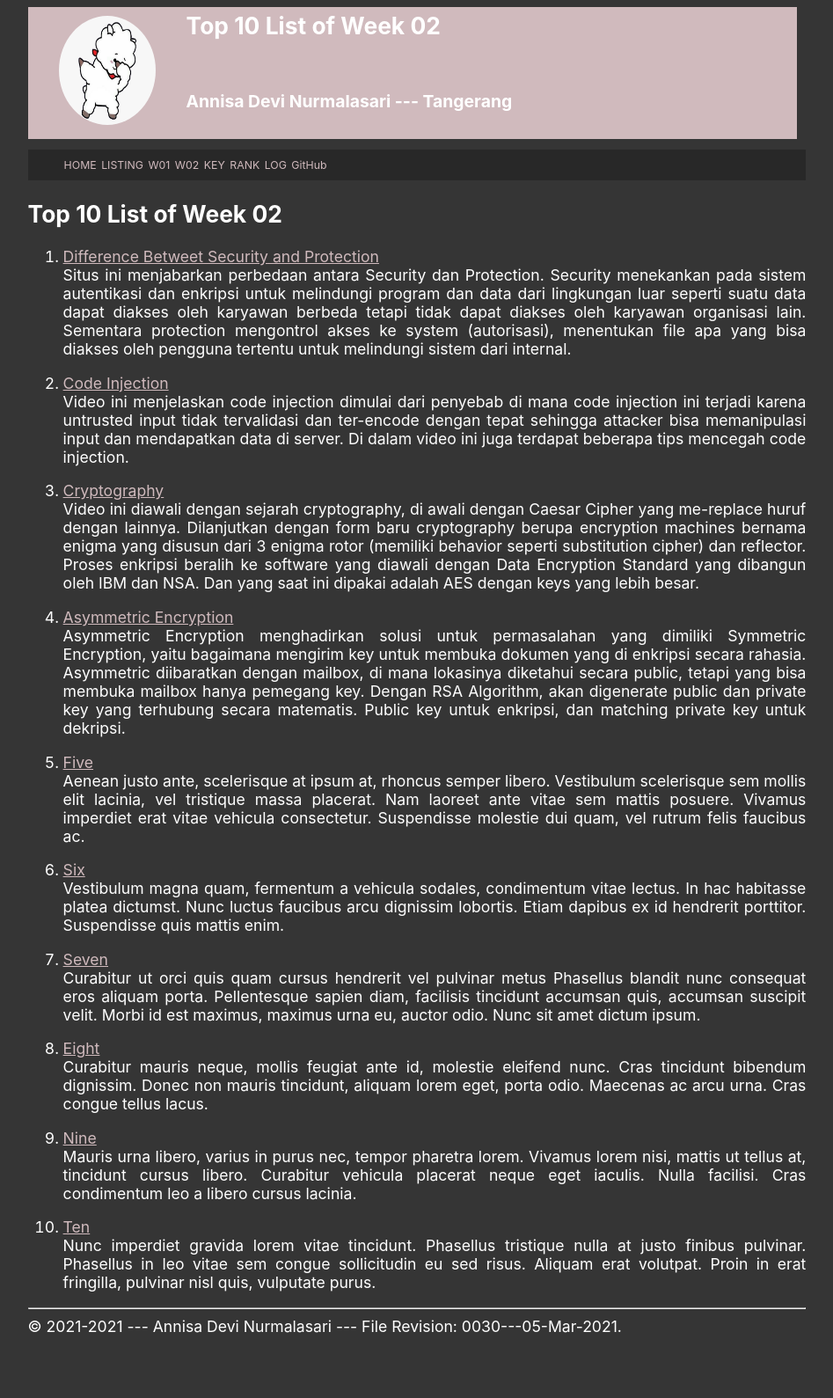
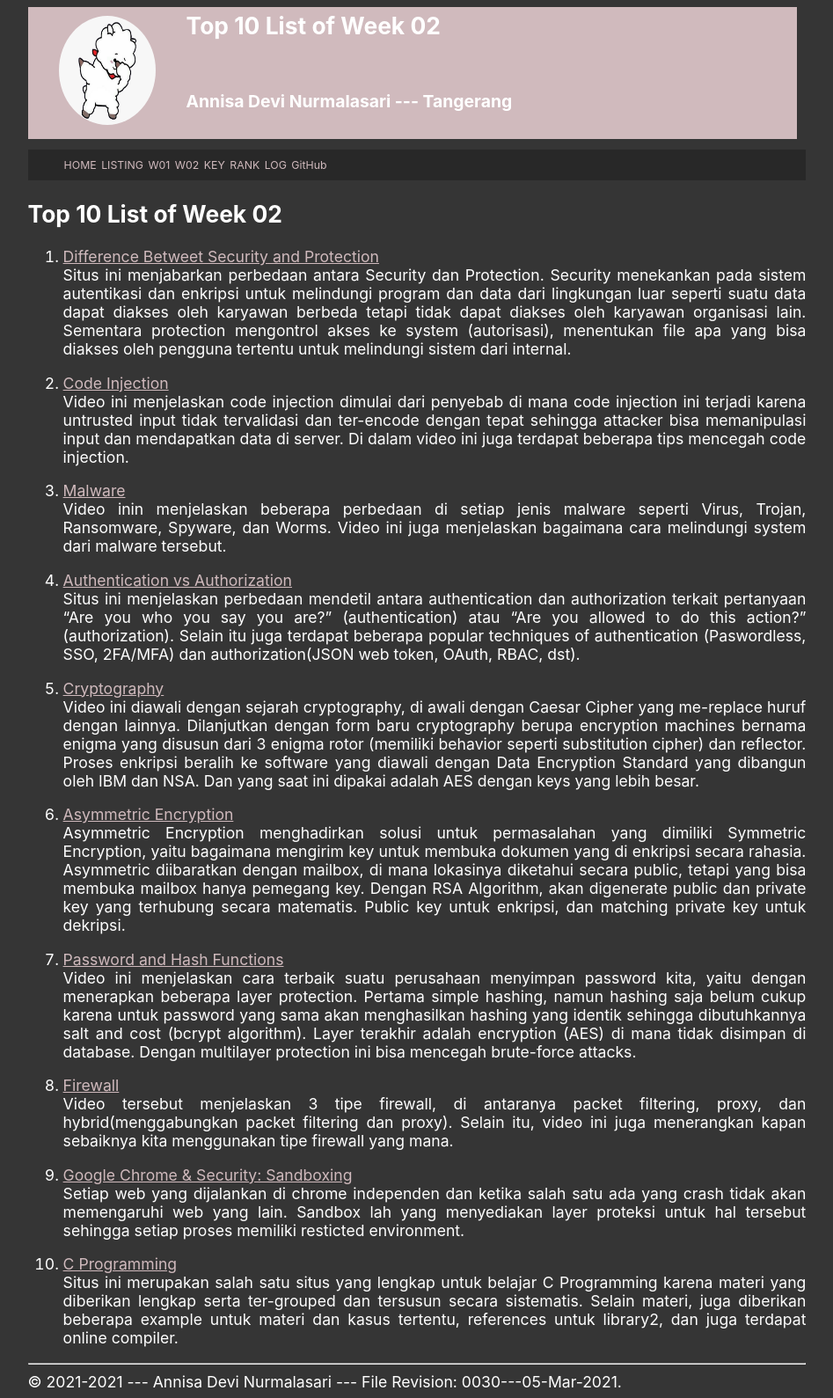
Before and after one commit to annisadevin/os211, a Jekyll site: the page built from wd02.md, in a window 1280 px wide. Shown: the whole page at 88% size, without its empty margins (166-1113 px from the left). Built offline with Jekyll 4.4.1, drawn with Linux system fonts in a browser that asks for light colours; our own code applies the rules of GitHub Pages for plain Markdown files; before the commit the page ends 1526 px from its top, so only the background shows below that.

Commit message:
Update wd02.md

```diff
--- a/wd02.md
+++ b/wd02.md
@@ -11,51 +11,26 @@ Situs ini menjabarkan perbedaan antara Security dan Protection. Security menekan
 2. [Code Injection](https://www.youtube.com/watch?v=uUTM-fu6EAY)<br>
 Video ini menjelaskan code injection dimulai dari penyebab di mana code injection ini terjadi karena untrusted input tidak tervalidasi dan ter-encode dengan tepat sehingga attacker bisa memanipulasi input dan mendapatkan data di server. Di dalam video ini juga terdapat beberapa tips mencegah code injection.
 
+3. [Malware](https://www.youtube.com/watch?v=n8mbzU0X2nQ)<br>
+Video inin menjelaskan beberapa perbedaan di setiap jenis malware seperti Virus, Trojan, Ransomware, Spyware, dan Worms. Video ini juga menjelaskan bagaimana cara melindungi system dari malware tersebut.
 
-3. [Cryptography](https://www.youtube.com/watch?v=jhXCTbFnK8o&t=4s)<br>
+4. [Authentication vs Authorization](https://securityboulevard.com/2020/06/authentication-vs-authorization-defined-whats-the-difference-infographic/)<br>
+Situs ini menjelaskan perbedaan mendetil antara authentication dan authorization terkait pertanyaan "Are you who you say you are?" (authentication) atau "Are you allowed to do this action?" (authorization). Selain itu juga terdapat beberapa popular techniques of authentication (Paswordless, SSO, 2FA/MFA) dan authorization(JSON web token, OAuth, RBAC, dst).
+
+5. [Cryptography](https://www.youtube.com/watch?v=jhXCTbFnK8o&t=4s)<br>
 Video ini diawali dengan sejarah cryptography, di awali dengan Caesar Cipher yang me-replace huruf dengan lainnya. Dilanjutkan dengan form baru cryptography berupa encryption machines bernama enigma yang disusun dari 3 enigma rotor (memiliki behavior seperti substitution cipher) dan reflector. Proses enkripsi beralih ke software yang diawali dengan Data Encryption Standard yang dibangun oleh IBM dan NSA. Dan yang saat ini dipakai adalah AES dengan keys yang lebih besar.
 
-4. [Asymmetric Encryption](https://www.youtube.com/watch?v=AQDCe585Lnc)<br>
+6. [Asymmetric Encryption](https://www.youtube.com/watch?v=AQDCe585Lnc)<br>
 Asymmetric Encryption menghadirkan solusi untuk permasalahan yang dimiliki Symmetric Encryption, yaitu bagaimana mengirim key untuk membuka dokumen yang di enkripsi secara rahasia. Asymmetric diibaratkan dengan mailbox, di mana lokasinya diketahui secara public, tetapi yang bisa membuka mailbox hanya pemegang key. Dengan RSA Algorithm, akan digenerate public dan private key yang terhubung secara matematis. Public key untuk enkripsi, dan matching private key untuk dekripsi.
 
-5. [Five](https://en.wikipedia.org/wiki/5)<br>
-Aenean justo ante, scelerisque at ipsum at, rhoncus semper libero.
-Vestibulum scelerisque sem mollis elit lacinia, vel tristique massa placerat.
-Nam laoreet ante vitae sem mattis posuere.
-Vivamus imperdiet erat vitae vehicula consectetur.
-Suspendisse molestie dui quam, vel rutrum felis faucibus ac.
+7. [Password and Hash Functions](https://www.youtube.com/watch?v=cczlpiiu42M&t=67s)<br>
+Video ini menjelaskan cara terbaik suatu perusahaan menyimpan password kita, yaitu dengan menerapkan beberapa layer protection. Pertama simple hashing, namun hashing saja belum cukup karena untuk password yang sama akan menghasilkan hashing yang identik sehingga dibutuhkannya salt and cost (bcrypt algorithm). Layer terakhir adalah encryption (AES) di mana tidak disimpan di database. Dengan multilayer protection ini bisa mencegah brute-force attacks.
 
-6. [Six](https://en.wikipedia.org/wiki/6)<br>
-Vestibulum magna quam, fermentum a vehicula sodales, condimentum vitae lectus.
-In hac habitasse platea dictumst.
-Nunc luctus faucibus arcu dignissim lobortis.
-Etiam dapibus ex id hendrerit porttitor.
-Suspendisse quis mattis enim.
+8. [Firewall](https://www.youtube.com/watch?v=aUPoA3MSajU)<br>
+Video tersebut menjelaskan 3 tipe firewall, di antaranya packet filtering, proxy, dan hybrid(menggabungkan packet filtering dan proxy). Selain itu, video ini juga menerangkan kapan sebaiknya kita menggunakan tipe firewall yang mana.
 
-7. [Seven](https://en.wikipedia.org/wiki/7)<br>
-Curabitur ut orci quis quam cursus hendrerit vel pulvinar metus
-Phasellus blandit nunc consequat eros aliquam porta.
-Pellentesque sapien diam, facilisis tincidunt accumsan quis, accumsan suscipit velit.
-Morbi id est maximus, maximus urna eu, auctor odio.
-Nunc sit amet dictum ipsum.
+9. [Google Chrome & Security: Sandboxing](https://www.youtube.com/watch?v=29e0CtgXZSI)<br>
+Setiap web yang dijalankan di chrome independen dan ketika salah satu ada yang crash tidak akan memengaruhi web yang lain. Sandbox lah yang menyediakan layer proteksi untuk hal tersebut sehingga setiap proses memiliki resticted environment.
 
-8. [Eight](https://en.wikipedia.org/wiki/8)<br>
-Curabitur mauris neque, mollis feugiat ante id, molestie eleifend nunc.
-Cras tincidunt bibendum dignissim.
-Donec non mauris tincidunt, aliquam lorem eget, porta odio.
-Maecenas ac arcu urna.
-Cras congue tellus lacus.
-
-9. [Nine](https://en.wikipedia.org/wiki/9)<br>
-Mauris urna libero, varius in purus nec, tempor pharetra lorem.
-Vivamus lorem nisi, mattis ut tellus at, tincidunt cursus libero.
-Curabitur vehicula placerat neque eget iaculis.
-Nulla facilisi.
-Cras condimentum leo a libero cursus lacinia.
-
-10. [Ten](https://en.wikipedia.org/wiki/10)<br>
-Nunc imperdiet gravida lorem vitae tincidunt.
-Phasellus tristique nulla at justo finibus pulvinar.
-Phasellus in leo vitae sem congue sollicitudin eu sed risus.
-Aliquam erat volutpat.
-Proin in erat fringilla, pulvinar nisl quis, vulputate purus.
+10. [C Programming](https://www.programiz.com/c-programming)<br>
+Situs ini merupakan salah satu situs yang lengkap untuk belajar C Programming karena materi yang diberikan lengkap serta ter-grouped dan tersusun secara sistematis. Selain materi, juga diberikan beberapa example untuk materi dan kasus tertentu, references untuk library2, dan juga terdapat online compiler.
```
